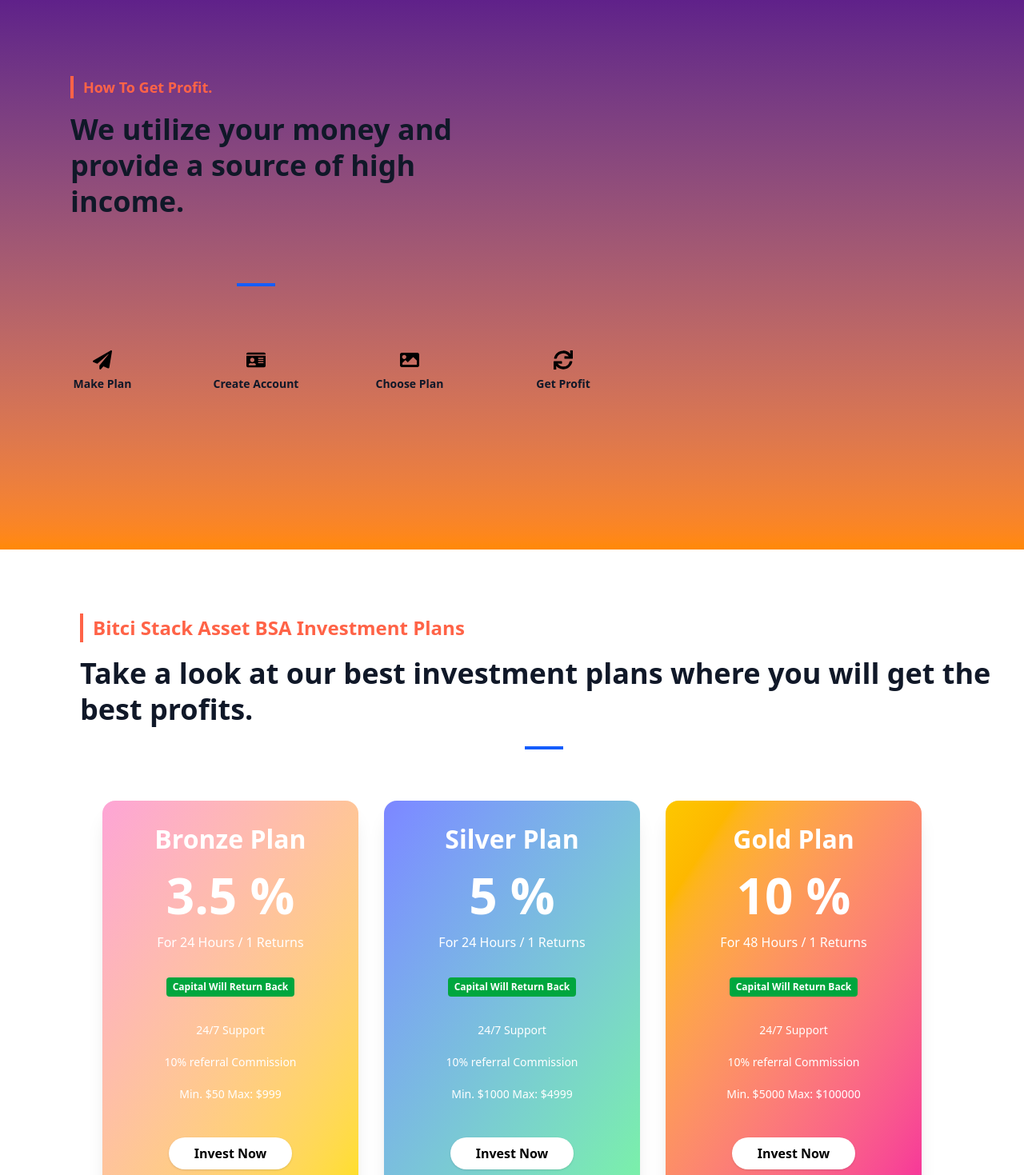
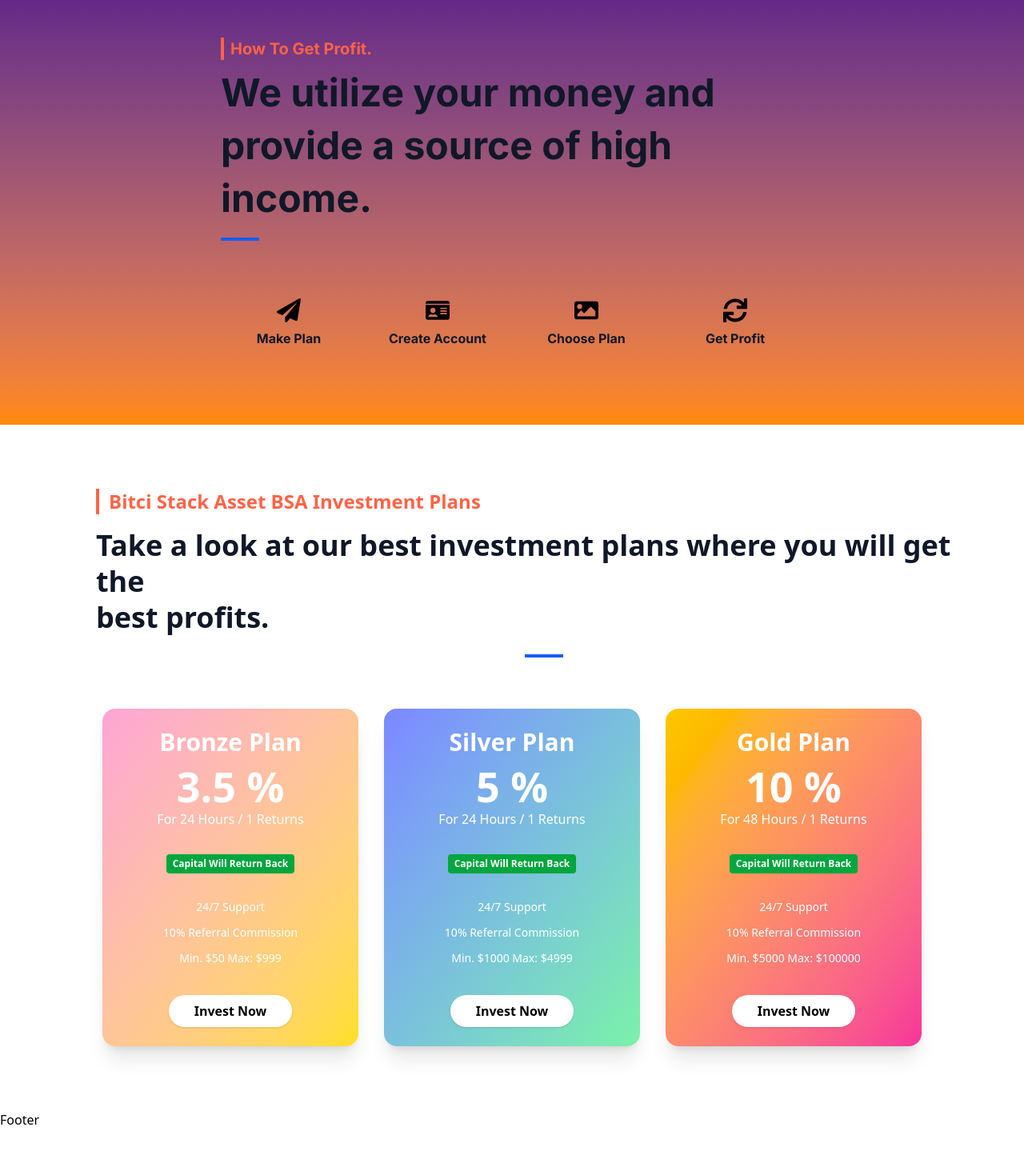
Before and after one commit to dev02-hue/pepper-stone, a Next.js app: page / in a window 1280 px wide. Shown: the part 2720-4189 px from the top of the page at 80% size. After the commit the page ends 4132 px from the top, so only its background shows below. Built offline with nearby package versions, Linux system fonts and the light colour scheme.

Commit message:
refactor

```diff
--- a/src/app/components/home/ExperienceCards.tsx
+++ b/src/app/components/home/ExperienceCards.tsx
@@ -35,16 +35,16 @@
 
 const ExperienceCards = () => {
   return (
-    <section className="px-4 py-12 bg-gray-50">
+    <section className="px-4 py-12 bg-gray-50 ">
       <div className="max-w-6xl mx-auto space-y-36">
         {[0, 1].map((sectionIndex) => (
           <div
             key={sectionIndex}
-            className="grid grid-cols-1 sm:grid-cols-2 md:grid-cols-3 gap-6"
+            className="grid space-y-36 sm:space-y-0 md:space-y-0 grid-cols-1 sm:grid-cols-2 md:grid-cols-3 gap-6"
           >
             {experiences.slice(sectionIndex * 3, sectionIndex * 3 + 3).map((exp, index) => (
               <div key={index} className="relative bg-[#FD4A36] hover:bg-[#7C352D] rounded-xl p-6 min-h-[300px]">
-                <div className="absolute bottom-0 left-1/2 transform -translate-x-1/2 translate-y-1/2 bg-white rounded-md shadow-lg p-6 w-[90%]  text-center">
+                <div className="absolute bottom-0 left-1/2 transform -translate-x-1/2 translate-y-1/2 bg-white rounded-md shadow-lg p-6 w-[90%] text-center">
                   <div className="text-black mb-2">{exp.icon}</div>
                   <h4 className="text-red-500 font-bold text-lg mb-2">{exp.title}</h4>
                   <p className="text-gray-600 text-sm border-t border-dashed pt-2">{exp.description}</p>
--- a/src/app/components/home/PricingPlans.jsx
+++ b/src/app/components/home/PricingPlans.jsx
@@ -1,12 +1,12 @@
 export default function PricingPlans() {
   return (
-    <section className="py-20 px-5 bg-white">
+    <section className="py-20 px-4 sm:px-6 lg:px-10 bg-white">
       {/* Title Section */}
-      <div className="mb-16 pl-20">
-        <h3 className="text-[#FF6347] font-bold text-[24px] border-l-4 border-[#FF6347] pl-3 inline-block">
+      <div className="mb-16 sm:pl-10 lg:pl-20">
+        <h3 className="text-[#FF6347] font-bold text-base sm:text-lg md:text-xl lg:text-2xl border-l-4 border-[#FF6347] pl-3 inline-block">
           Bitci Stack Asset BSA Investment Plans
         </h3>
-        <h1 className="mt-4 text-3xl sm:text-4xl font-extrabold text-gray-900 leading-tight">
+        <h1 className="mt-4 text-xl sm:text-2xl md:text-3xl lg:text-4xl font-extrabold text-gray-900 leading-snug sm:leading-tight">
           Take a look at our best investment plans where you will get the
           <br className="hidden sm:block" />
           best profits.
@@ -15,60 +15,55 @@
       </div>
 
       {/* Cards Section */}
-      <div className="flex flex-col md:flex-row justify-center items-center gap-8">
-        {/* Bronze Plan */}
-        <div className="bg-gradient-to-br from-pink-300 to-yellow-300 text-white rounded-2xl p-6 w-80 text-center shadow-xl hover:scale-110 transition duration-300">
-          <h2 className="text-[32px] font-extrabold">Bronze Plan</h2>
-          <p className="text-[62px] font-extrabold">3.5 %</p>
-          <p className="text-[16px] mb-3 font-medium">
-            For 24 Hours / 1 Returns
+      <div className="flex flex-col lg:flex-row justify-center items-center gap-8">
+        {/* Pricing Cards */}
+        {[
+          {
+            title: "Bronze Plan",
+            percent: "3.5 %",
+            duration: "For 24 Hours / 1 Returns",
+            range: "Min. $50 Max: $999",
+            colors: "from-pink-300 to-yellow-300",
+          },
+          {
+            title: "Silver Plan",
+            percent: "5 %",
+            duration: "For 24 Hours / 1 Returns",
+            range: "Min. $1000 Max: $4999",
+            colors: "from-indigo-400 to-green-300",
+          },
+          {
+            title: "Gold Plan",
+            percent: "10 %",
+            duration: "For 48 Hours / 1 Returns",
+            range: "Min. $5000 Max: $100000",
+            colors: "from-yellow-400 to-pink-500",
+          },
+        ].map((plan, idx) => (
+          <div
+            key={idx}
+            className={`bg-gradient-to-br ${plan.colors} text-white rounded-2xl p-6 w-full max-w-[320px] text-center shadow-xl hover:scale-105 transition duration-300`}
+          >
+            <h2 className="text-2xl sm:text-3xl font-extrabold">
+              {plan.title}
+            </h2>
+            <p className="text-4xl sm:text-[52px] font-extrabold mt-2">
+              {plan.percent}
+            </p>
+            <p className="text-sm sm:text-base font-medium mb-3">
+              {plan.duration}
             </p>
             <div className="bg-green-600 text-white text-xs font-bold py-1 mt-5 mb-8 px-2 rounded inline-block">
               Capital Will Return Back
             </div>
-          <p className="text-sm mb-5 font-medium">24/7 Support</p>
-          <p className="text-sm mb-5 font-medium">10% referral Commission</p>
-          <p className="text-sm mb-4">Min. $50 Max: $999</p>
-          <button className="bg-white text-black px-8 mt-7 py-2 rounded-full font-semibold shadow hover:scale-105 transition">
+            <p className="text-sm mb-3 font-medium">24/7 Support</p>
+            <p className="text-sm mb-3 font-medium">10% Referral Commission</p>
+            <p className="text-sm mb-4">{plan.range}</p>
+            <button className="bg-white text-black px-6 sm:px-8 py-2 mt-5 rounded-full font-semibold shadow hover:scale-105 transition">
               Invest Now
             </button>
           </div>
-
-        {/* Silver Plan */}
-        <div className="bg-gradient-to-br from-indigo-400 to-green-300 text-white rounded-2xl p-6 w-80 text-center shadow-xl hover:scale-110 transition duration-300">
-          <h2 className="text-[32px] font-extrabold">Silver Plan</h2>
-          <p className="text-[62px] font-extrabold">5 %</p>
-          <p className="text-[16px] mb-3 font-medium">
-            For 24 Hours / 1 Returns
-          </p>
-          <div className="bg-green-600 text-white text-xs font-bold py-1 mt-5 mb-8 px-2 rounded inline-block">
-            Capital Will Return Back
-          </div>
-          <p className="text-sm mb-5 font-medium">24/7 Support</p>
-          <p className="text-sm mb-5 font-medium">10% referral Commission</p>
-          <p className="text-sm mb-4">Min. $1000 Max: $4999</p>
-          <button className="bg-white text-black px-8 mt-7 py-2 rounded-full font-semibold shadow hover:scale-105 transition">
-            Invest Now
-          </button>
-        </div>
-
-        {/* Gold Plan */}
-        <div className="bg-gradient-to-br from-yellow-400 to-pink-500 text-white rounded-2xl p-6 w-80 text-center shadow-xl hover:scale-110 transition duration-300">
-          <h2 className="text-[32px] font-extrabold">Gold Plan</h2>
-          <p className="text-[62px] font-extrabold">10 %</p>
-          <p className="text-[16px] mb-3 font-medium">
-            For 48 Hours / 1 Returns
-          </p>
-          <div className="bg-green-600 text-white text-xs font-bold py-1 mt-5 mb-8 px-2 rounded inline-block">
-            Capital Will Return Back
-          </div>
-          <p className="text-sm mb-5 font-medium">24/7 Support</p>
-          <p className="text-sm mb-5 font-medium">10% referral Commission</p>
-          <p className="text-sm mb-4">Min. $5000 Max: $100000</p>
-          <button className="bg-white text-black px-8 mt-7 py-2 rounded-full font-semibold shadow hover:scale-105 transition">
-            Invest Now
-          </button>
-        </div>
+        ))}
       </div>
     </section>
   );
--- a/src/app/components/home/RegisterSection.tsx
+++ b/src/app/components/home/RegisterSection.tsx
@@ -1,53 +1,48 @@
 import { FaPaperPlane, FaIdCard, FaImage, FaSync } from "react-icons/fa";
+import { Inter } from 'next/font/google';
+
+const inter = Inter({
+  subsets: ['latin'],
+  weight: ['400', '600', '700'],
+  display: 'swap',
+});
 
 export default function GetProfit() {
   return (
     <section
-      className="relative min-h-[90vh] bg-gradient-to-b mt-24 from-purple-900 to-orange-400
-                 px-8 pt-32 pb-24"
+      className={`${inter.className} relative min-h-[60vh] bg-gradient-to-b from-purple-900 to-orange-400 flex items-center w-full px-4 sm:px-6 lg:px-10 py-10 mt-20`}
     >
-      <div className="max-w-3xl">
-        <div className="pl-14">
-          <h3
-            className="font-bold text-lg text-[#FF6347] border-l-4 border-[#FF6347]
-                       pl-3"
-          >
+      <div className="w-full lg:max-w-[70%] mx-auto  rounded-xl p-4 sm:p-6 lg:p-10">
+        {/* Heading Section */}
+        <div className="text-left  rounded-md p-4 mb-10">
+          <h3 className="font-bold text-lg sm:text-xl text-[#FF6347] border-l-4 pl-2 border-[#FF6347] mb-2">
             How To Get Profit.
           </h3>
-
-          <h1
-            className="mt-4 text-4xl sm:text-4xl font-extrabold text-gray-900
-                       leading-tight"
-          >
-            We utilize your money and
-            <br />
-            provide a source of high
-            <br />
+          <h1 className="text-2xl sm:text-3xl md:text-4xl lg:text-5xl font-extrabold text-gray-900 leading-snug">
+            We utilize your money and <br />
+            provide a source of high <br />
             income.
           </h1>
-
-          <div className="w-12 h-1 bg-blue-600 mt-20 ml-52"></div>
+          <div className="w-12 h-1 bg-blue-600 mt-4"></div>
         </div>
 
-        <div className="grid grid-cols-2 sm:grid-cols-4 mt-20 text-center ">
-          <div className="flex flex-col items-center">
-            <FaPaperPlane className="w-6 h-6 text-black" />
-            <p className="mt-2 text-sm font-bold text-gray-900">Make Plan</p>
-          </div>
-          <div className="flex flex-col items-center">
-            <FaIdCard className="w-6 h-6 text-black" />
-            <p className="mt-2 text-sm font-bold text-gray-900">
-              Create Account
-            </p>
-          </div>
-          <div className="flex flex-col items-center">
-            <FaImage className="w-6 h-6 text-black" />
-            <p className="mt-2 text-sm font-bold text-gray-900">Choose Plan</p>
-          </div>
-          <div className="flex flex-col items-center">
-            <FaSync className="w-6 h-6 text-black" />
-            <p className="mt-2 text-sm font-bold text-gray-900">Get Profit</p>
-          </div>
+        {/* Steps Grid */}
+        <div className="grid grid-cols-2 sm:grid-cols-4 gap-y-8 gap-x-4 text-center rounded-md p-4">
+          {[
+            { icon: <FaPaperPlane />, label: "Make Plan" },
+            { icon: <FaIdCard />, label: "Create Account" },
+            { icon: <FaImage />, label: "Choose Plan" },
+            { icon: <FaSync />, label: "Get Profit" },
+          ].map((item, idx) => (
+            <div key={idx} className="flex flex-col items-center">
+              <div className="text-black text-xl sm:text-2xl lg:text-3xl">
+                {item.icon}
+              </div>
+              <p className="mt-2 text-xs sm:text-sm lg:text-base font-bold text-gray-900">
+                {item.label}
+              </p>
+            </div>
+          ))}
         </div>
       </div>
     </section>
```
Lines whose indentation alone changed are shown as unchanged.
